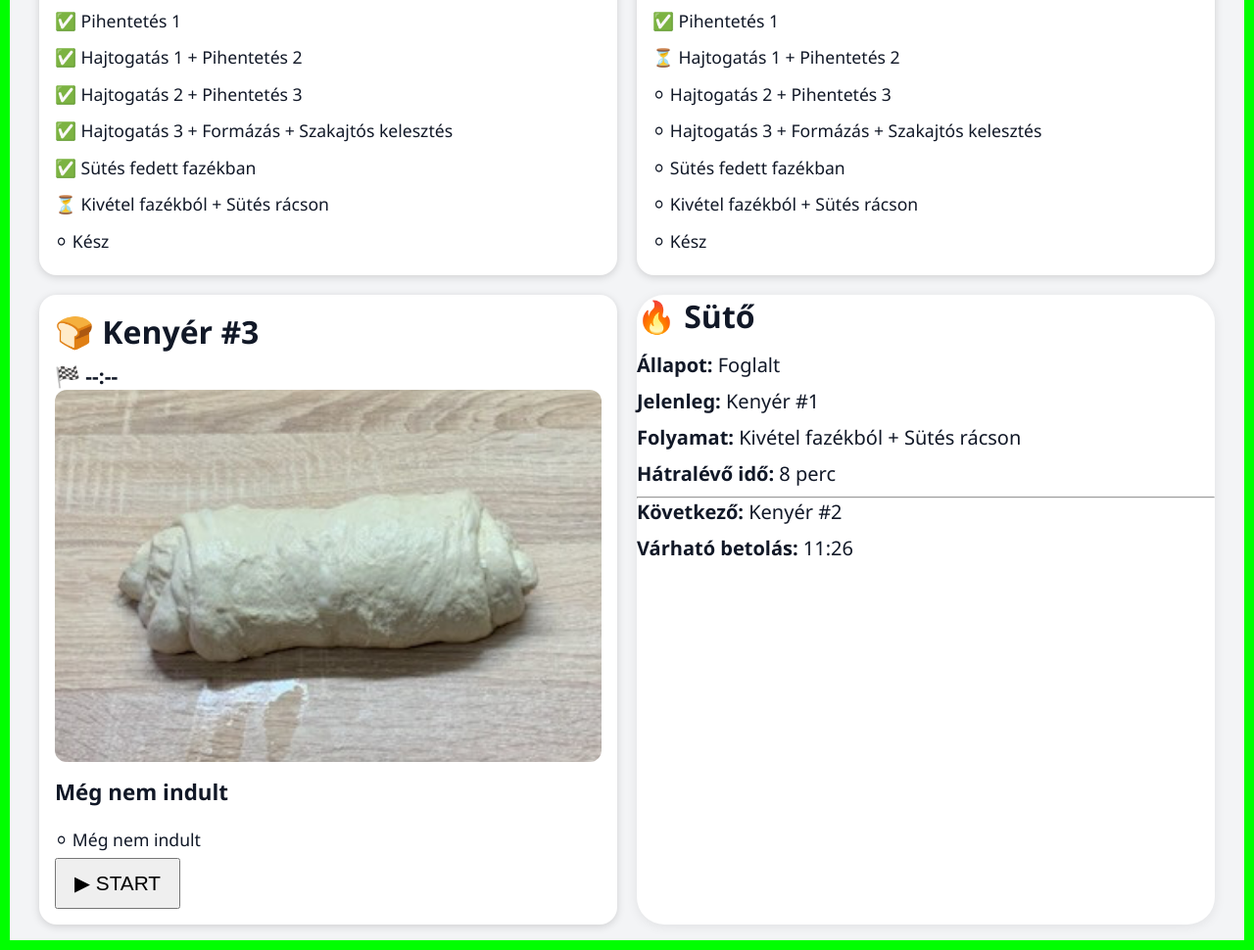
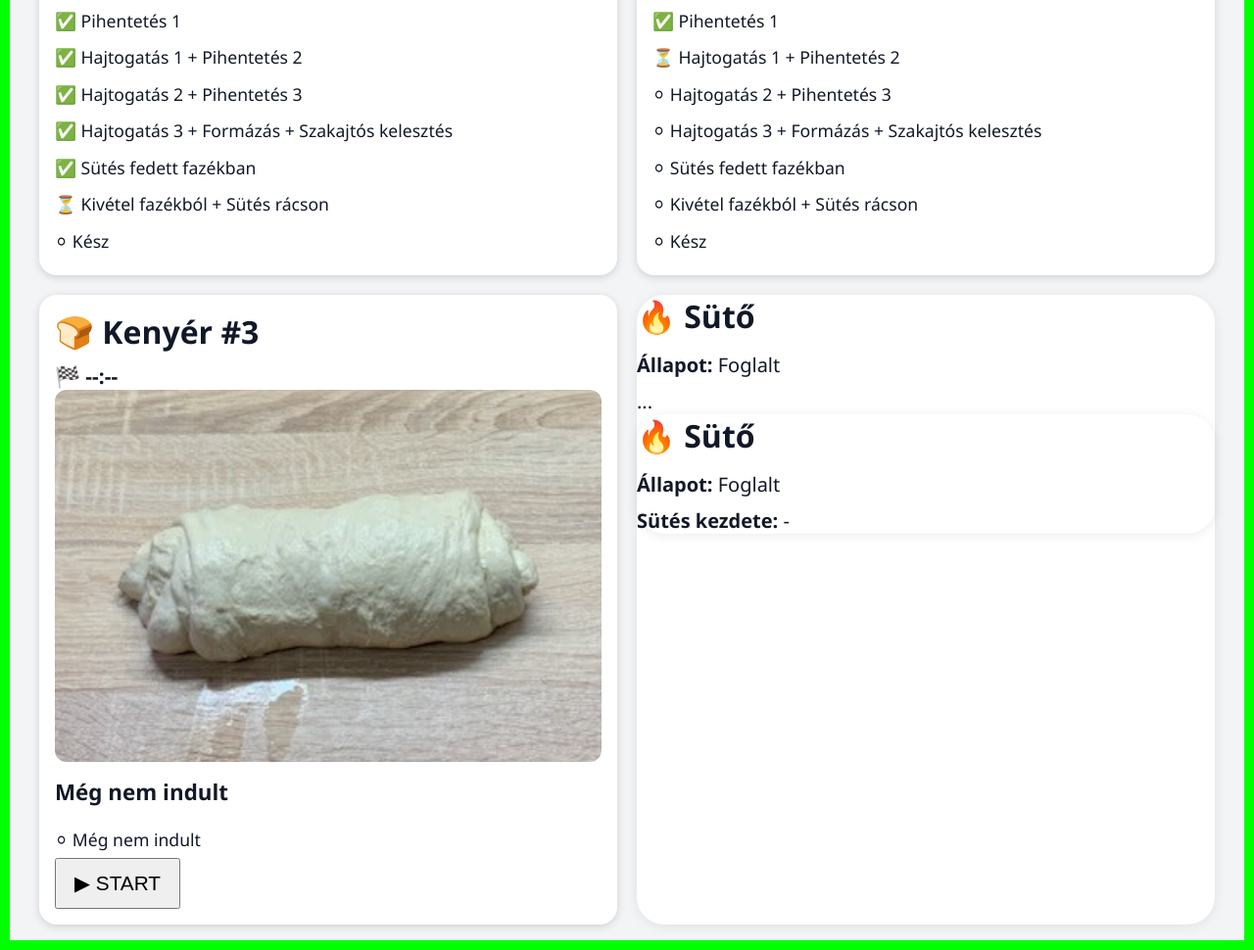
Before and after one commit to Tszaky/kenyersuto-asszisztens, a plain HTML site: page index.html in a window 1280 px wide. Shown: the part 1037-2007 px from the top of the page at 98% size. Drawn offline with Linux system fonts and the light colour scheme.

Commit message:
index.html

```diff
--- a/index.html
+++ b/index.html
@@ -200,31 +200,17 @@
         Foglalt
     </div>
 
-            <div class="oven-row">
-                <strong>Jelenleg:</strong>
-                Kenyér #1
-            </div>
+    ...<article class="oven-panel card">
+
+    <h2>🔥 Sütő</h2>
 
     <div class="oven-row">
-                <strong>Folyamat:</strong>
-                Kivétel fazékból + Sütés rácson
+        <strong>Állapot:</strong>
+        Foglalt
     </div>
-
             <div class="oven-row">
-                <strong>Hátralévő idő:</strong>
-                8 perc
-            </div>
-
-            <hr>
-
-            <div class="oven-row">
-                <strong>Következő:</strong>
-                Kenyér #2
-            </div>
-
-            <div class="oven-row">
-                <strong>Várható betolás:</strong>
-                11:26
+                <strong>Sütés kezdete:</strong>
+                <span id="ovenNextTime">-</span>
             </div>
 
         </article>
```
Lines whose indentation alone changed are shown as unchanged.
